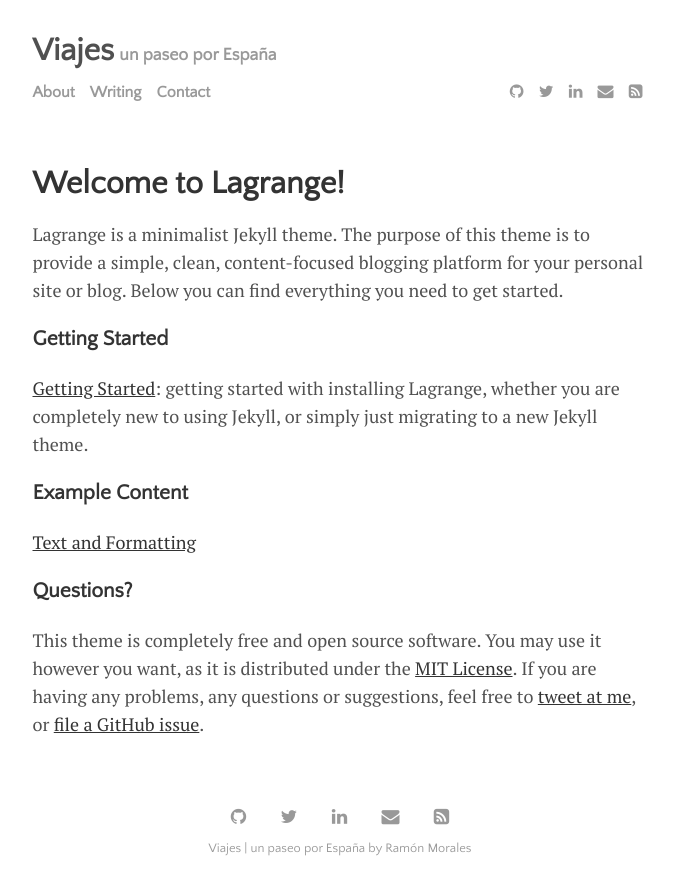
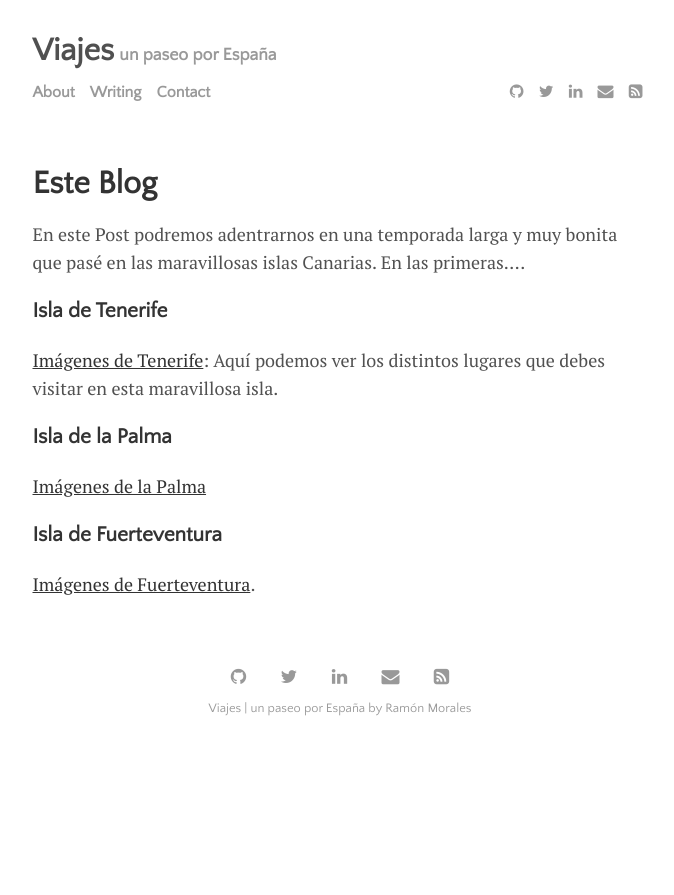
Before and after one commit to jramorales/BLogMisViajes, a Jekyll site: the page built from menu/about.md, in a window 1280 px wide. Shown: the top 895 px of the page, without its empty margins (300-974 px from the left). Built offline with Jekyll 4.4.1, drawn with Linux system fonts in a browser that asks for light colours.

Commit message:
Update about.md

```diff
--- a/menu/about.md
+++ b/menu/about.md
@@ -1,18 +1,19 @@
 ---
 layout: page
-title: Welcome to Lagrange!
+title: Este Blog
 ---
 
-Lagrange is a minimalist Jekyll theme. The purpose of this theme is to provide a simple, clean, content-focused blogging platform for your personal site or blog. Below you can find everything you need to get started.
+En este Post podremos adentrarnos en una temporada larga y muy bonita que pasé en las maravillosas islas Canarias.
+En las primeras....
 
-### Getting Started
+### Isla de Tenerife
 
-[Getting Started]({{ site.github.url }}{% post_url 2015-10-10-getting-started %}): getting started with installing Lagrange, whether you are completely new to using Jekyll, or simply just migrating to a new Jekyll theme.
+[Imágenes de Tenerife]({{ site.github.url }}{% post_url 2015-10-10-getting-started %}): Aquí podemos ver los distintos lugares que debes visitar en esta maravillosa isla.
 
-### Example Content
+### Isla de la Palma
 
-[Text and Formatting]({{ site.github.url }}{% post_url 2014-01-01-text-formatting-examples %})
+[Imágenes de la Palma]({{ site.github.url }}{% post_url 2014-01-01-text-formatting-examples %})
 
-### Questions?
+### Isla de Fuerteventura
 
-This theme is completely free and open source software. You may use it however you want, as it is distributed under the [MIT License](http://choosealicense.com/licenses/mit/). If you are having any problems, any questions or suggestions, feel free to [tweet at me](https://twitter.com/intent/tweet?text=My%question%about%Lagrange%is:%&amp;via=paululele), or [file a GitHub issue](https://github.com/lenpaul/lagrange/issues/new).
+[Imágenes de Fuerteventura](http://choosealicense.com/licenses/mit/).
```
